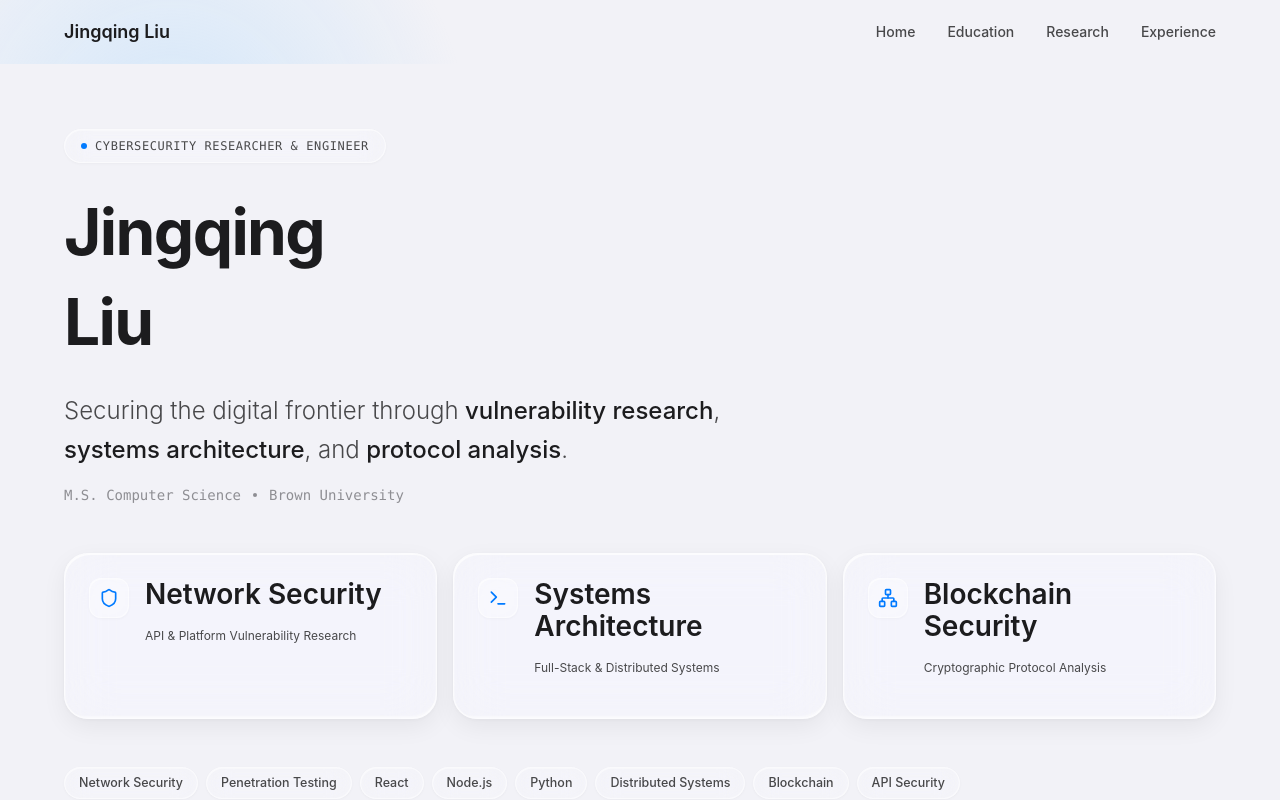
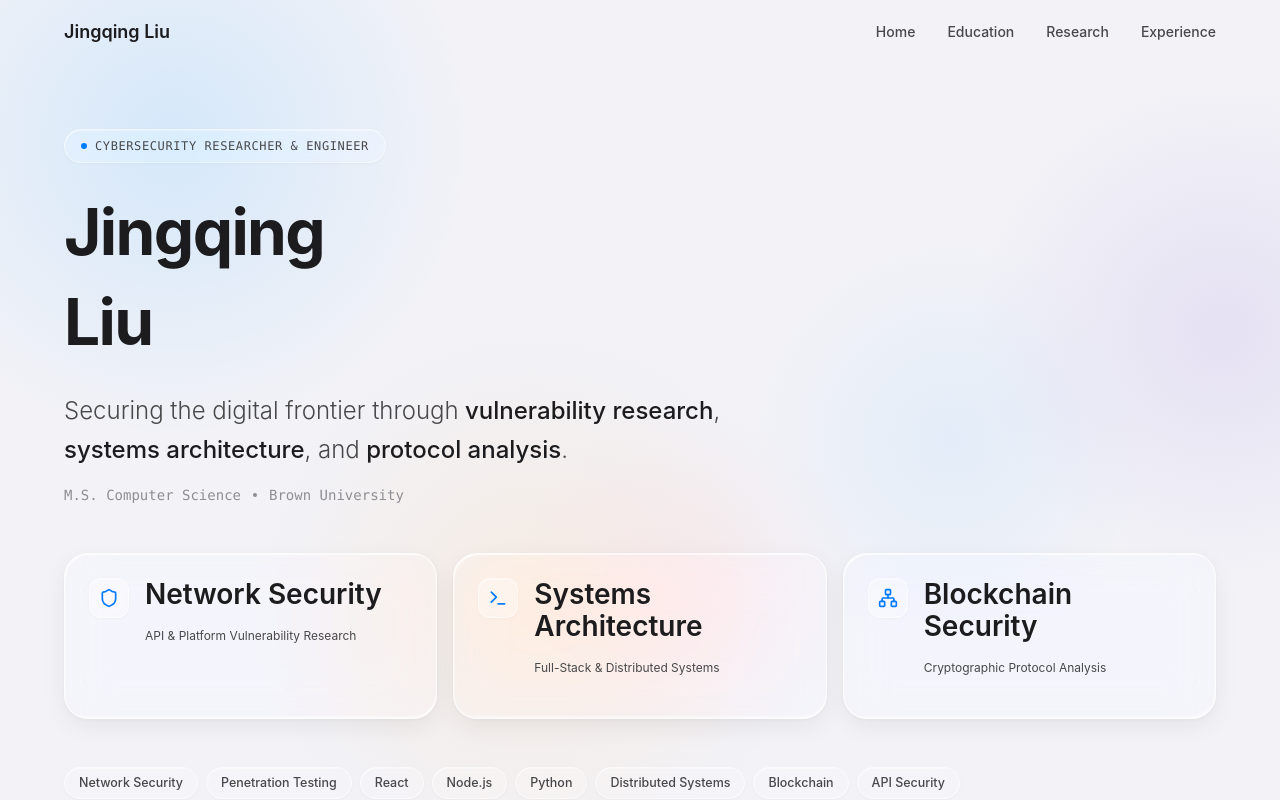
Before and after one commit to Jingqing-Liu/jingqing-liu.github.io, a Next.js app: page / in a window 1280 px wide. Shown: the top 800 px of the page. Built offline with nearby package versions, Linux system fonts and the light colour scheme.

Commit message:
update home background with fixed gradient orbs

```diff
--- a/src/app/page.tsx
+++ b/src/app/page.tsx
@@ -174,9 +174,9 @@
 
 export default function HomePage() {
   return (
-    <div className="min-h-screen relative" style={{ background: '#f2f2f7' }}>
-      {/* Shared background gradient orbs – same as Hero */}
-      <div className="fixed inset-0 -z-10 pointer-events-none">
+    <div className="min-h-screen relative">
+      {/* Fixed background: base color + gradient orbs */}
+      <div className="fixed inset-0 -z-10 pointer-events-none" style={{ background: '#f2f2f7' }}>
         <div className="absolute top-[-20%] left-[-10%] w-[600px] h-[600px] rounded-full opacity-40"
           style={{ background: 'radial-gradient(circle, #a8d8ff 0%, transparent 70%)' }} />
         <div className="absolute top-[10%] right-[-15%] w-[500px] h-[500px] rounded-full opacity-30"
```
